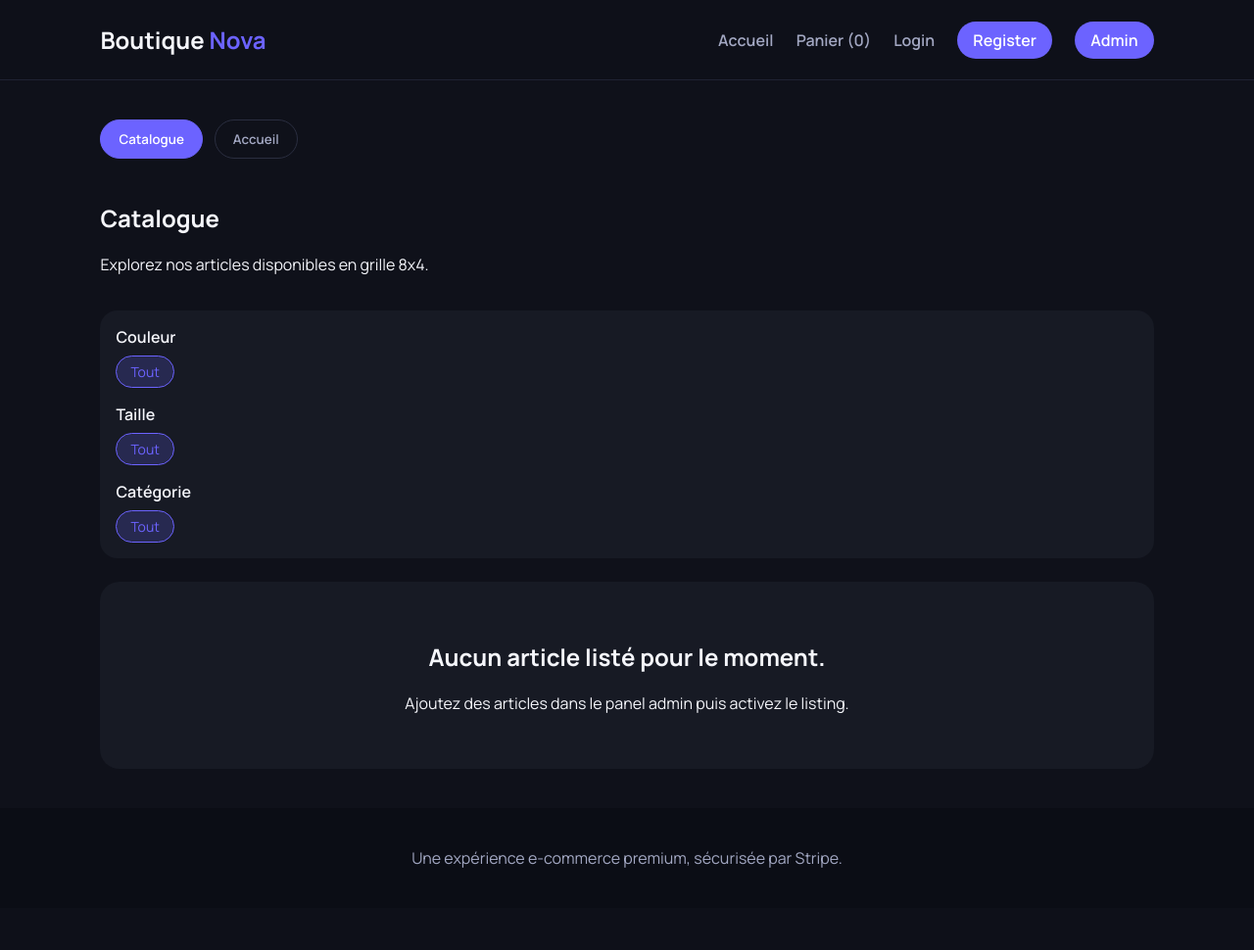
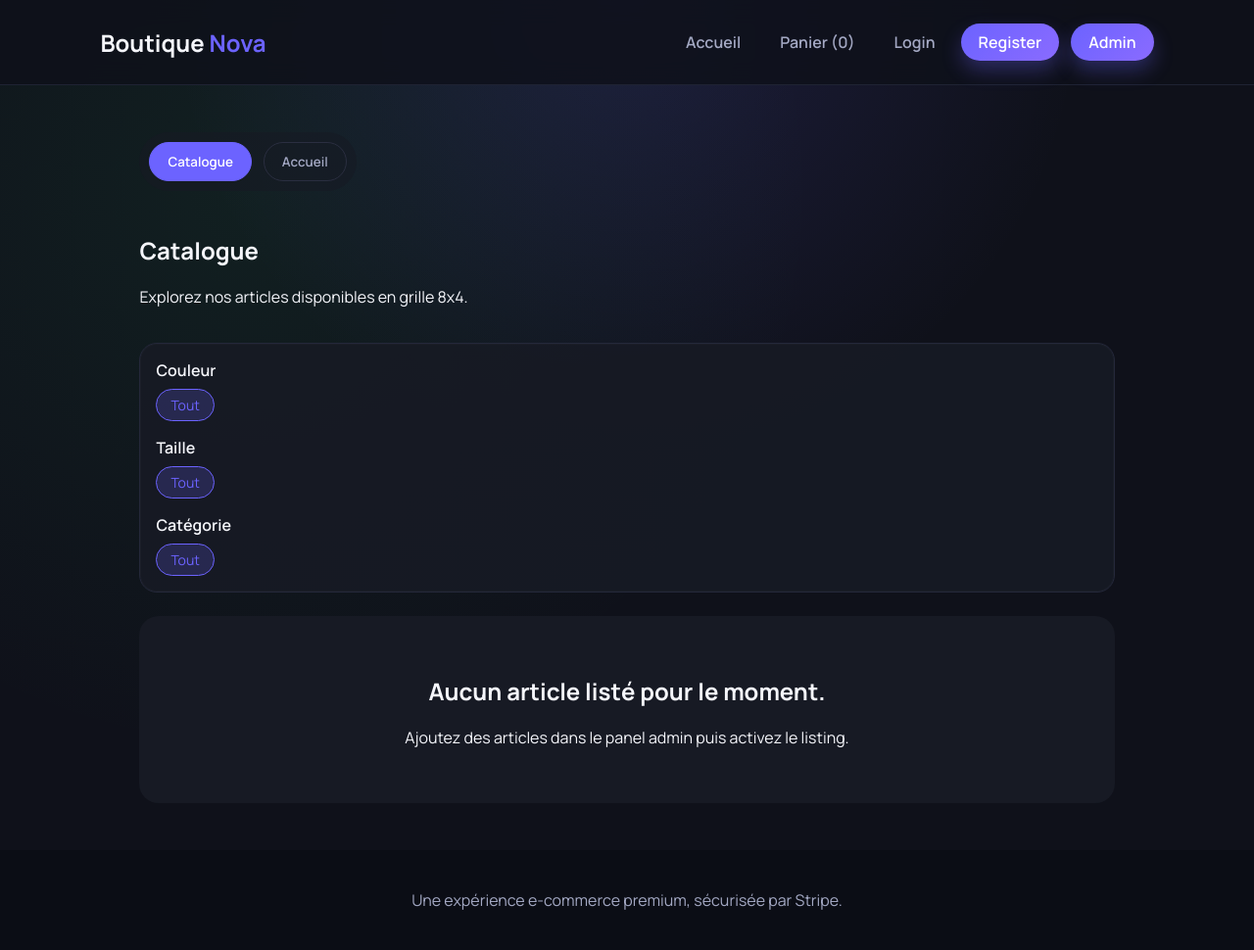
Before and after one commit to jeffreyalthot/site_web_de_vente_automatiser_stripe, a Flask app: page / in a window 1280 px wide. Shown: the whole page at 98% size. Before the commit the page ends 886 px from the top, so only its background shows below. Run offline with Flask 3, Linux system fonts and the light colour scheme; data that the repository does not hold is empty.

Commit message:
Improve storefront styling

```diff
--- a/static/styles.css
+++ b/static/styles.css
@@ -15,7 +15,9 @@
 
 body {
   margin: 0;
-  background: var(--bg);
+  background: radial-gradient(circle at top, rgba(108, 99, 255, 0.15), transparent 40%),
+    radial-gradient(circle at 20% 20%, rgba(46, 204, 113, 0.08), transparent 45%),
+    var(--bg);
   color: var(--text);
 }
 
@@ -24,16 +26,24 @@ a {
   text-decoration: none;
 }
 
+main {
+  padding: 48px 8%;
+  min-height: 80vh;
+  max-width: 1200px;
+  margin: 0 auto;
+}
+
 .site-header {
   display: flex;
   justify-content: space-between;
   align-items: center;
   padding: 24px 8%;
-  background: rgba(15, 17, 26, 0.95);
+  background: rgba(15, 17, 26, 0.85);
   position: sticky;
   top: 0;
   z-index: 10;
   border-bottom: 1px solid #1f2333;
+  backdrop-filter: blur(12px);
 }
 
 .logo {
@@ -45,22 +55,32 @@ a {
   color: var(--accent);
 }
 
-nav a {
-  margin-left: 20px;
+nav {
+  display: flex;
+  align-items: center;
+  gap: 12px;
+}
+
+.nav-link {
+  margin-left: 0;
   font-weight: 600;
   color: var(--muted);
+  padding: 8px 14px;
+  border-radius: 999px;
+  transition: all 0.2s ease;
 }
 
-nav a.pill {
-  padding: 8px 16px;
-  border-radius: 999px;
-  background: var(--accent);
-  color: #fff;
+.nav-link:hover {
+  color: var(--text);
+  background: rgba(255, 255, 255, 0.06);
 }
 
-main {
-  padding: 40px 8%;
-  min-height: 80vh;
+.nav-link.pill {
+  padding: 8px 18px;
+  border-radius: 999px;
+  background: linear-gradient(135deg, #6c63ff, #8a6bff);
+  color: #fff;
+  box-shadow: 0 10px 20px rgba(108, 99, 255, 0.3);
 }
 
 .hero {
@@ -117,6 +157,10 @@ main {
   display: flex;
   gap: 12px;
   margin-bottom: 24px;
+  padding: 10px;
+  background: rgba(23, 26, 36, 0.6);
+  border-radius: 999px;
+  width: fit-content;
 }
 
 .tab-btn {
@@ -155,8 +205,10 @@ main {
   gap: 16px;
   margin-bottom: 24px;
   padding: 16px;
-  background: var(--card);
+  background: rgba(23, 26, 36, 0.9);
   border-radius: 18px;
+  border: 1px solid #24283a;
+  box-shadow: inset 0 0 0 1px rgba(255, 255, 255, 0.02);
 }
 
 .filter-group span {
--- a/templates/base.html
+++ b/templates/base.html
@@ -13,15 +13,15 @@
   <header class="site-header">
     <div class="logo">Boutique <span>Nova</span></div>
     <nav>
-      <a href="{{ url_for('index') }}">Accueil</a>
-      <a href="{{ url_for('cart') }}">Panier ({{ cart_count }})</a>
+      <a class="nav-link" href="{{ url_for('index') }}">Accueil</a>
+      <a class="nav-link" href="{{ url_for('cart') }}">Panier ({{ cart_count }})</a>
       {% if session.get('user_id') %}
-        <a href="{{ url_for('logout') }}">Déconnexion</a>
+        <a class="nav-link" href="{{ url_for('logout') }}">Déconnexion</a>
       {% else %}
-        <a href="{{ url_for('login') }}">Login</a>
-        <a class="pill" href="{{ url_for('register') }}">Register</a>
+        <a class="nav-link" href="{{ url_for('login') }}">Login</a>
+        <a class="nav-link pill" href="{{ url_for('register') }}">Register</a>
       {% endif %}
-      <a class="pill" href="{{ url_for('admin_login') }}">Admin</a>
+      <a class="nav-link pill" href="{{ url_for('admin_login') }}">Admin</a>
     </nav>
   </header>
 
--- a/templates/index.html
+++ b/templates/index.html
@@ -73,7 +73,10 @@
     <div>
       <h1>Découvrez nos collections premium</h1>
       <p>Une boutique en ligne élégante, des produits triés par catégorie et une expérience d'achat fluide.</p>
-      <a class="cta" href="{{ url_for('register') }}">Créer un compte</a>
+      <div class="hero-actions">
+        <a class="cta" href="{{ url_for('register') }}">Créer un compte</a>
+        <a class="ghost" href="{{ url_for('index', tab='catalogue') }}">Voir le catalogue</a>
+      </div>
     </div>
     <div class="hero-card">
       <h3>Livraison rapide</h3>
```
Also changed, not shown: other parts of static/styles.css (+40 -3 lines).
